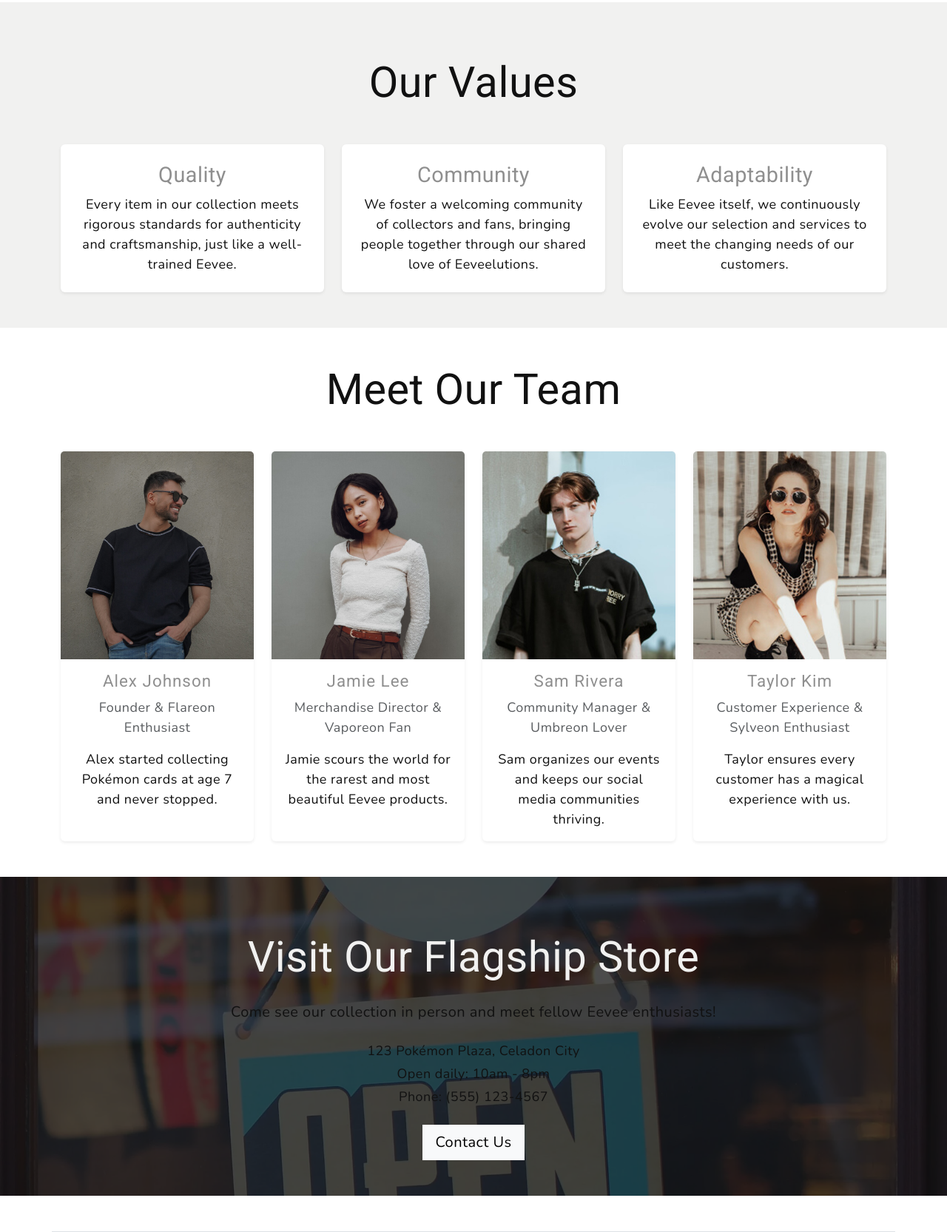
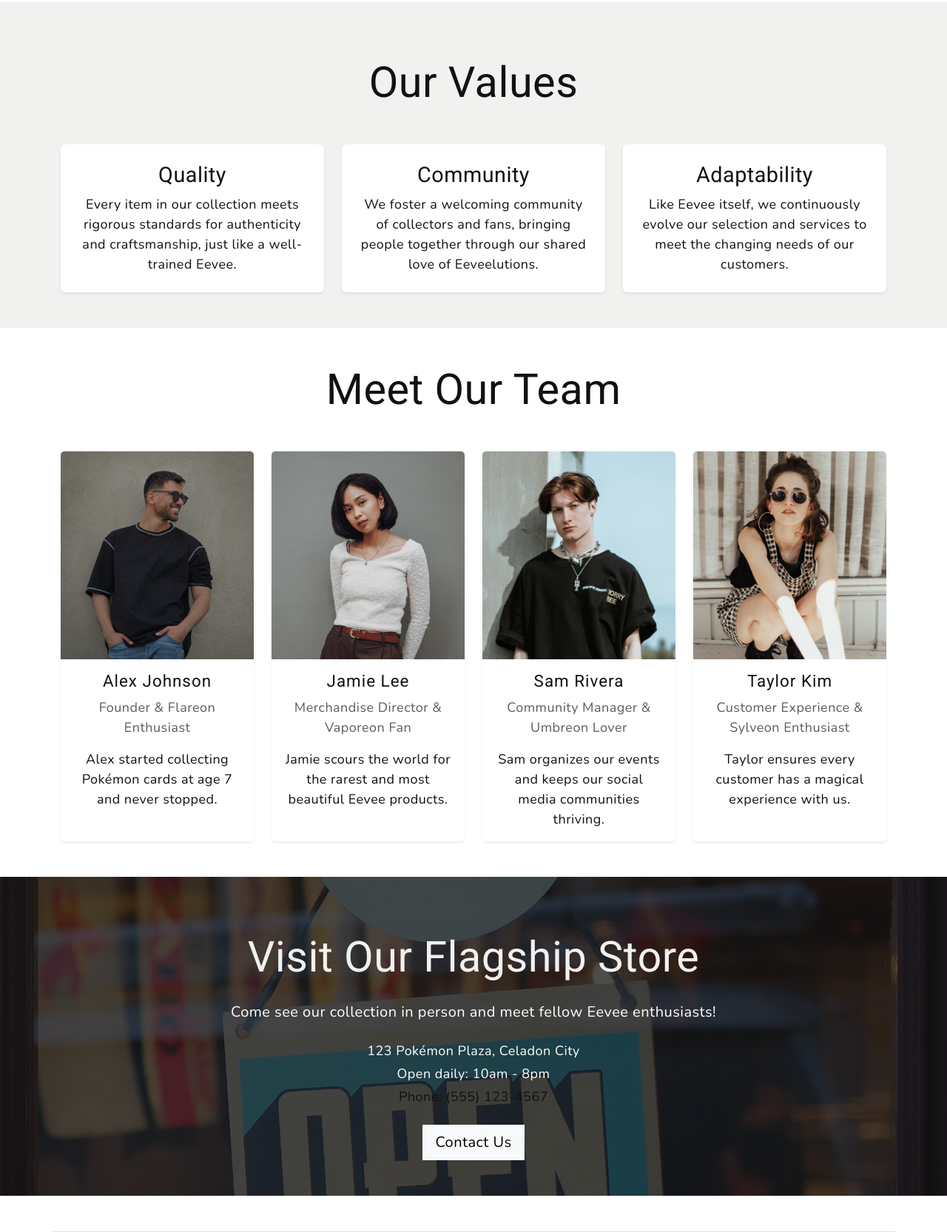
Before and after one commit to JaimieHemmings/eevee-emporium, a Django app: page /about/ in a window 1280 px wide. Shown: the part 1160-2825 px from the top of the page at 74% size. Run offline with Django 4.2, Linux system fonts and the light colour scheme; data that the repository does not hold is empty; parts of the project's set-up code (start-up, migrations or seed data) failed here and were passed over.

Commit message:
update: accessibility changes

```diff
--- a/static/css/style.css
+++ b/static/css/style.css
@@ -1068,6 +1068,8 @@ a {
 
 .testimonials .review-title {
   font-size: 14px;
+  color: #111;
+  font-weight: 700;
 }
 
 .testimonial-swiper .swiper-slide {
@@ -1691,3 +1693,7 @@ form p {
 p {
   color: #111;
 }
+
+.product-button a {
+  color: #111;
+}
--- a/store/templates/about.html
+++ b/store/templates/about.html
@@ -10,7 +10,7 @@
   <div class="container-fluid px-0 mb-5 position-relative">
       <div class="text-center text-white">
         <h1 class="display-4 fw-bold">About Eevee Emporium</h1>
-        <p class="lead">Bringing the magic of Eeveelutions to trainers everywhere</p>
+        <p class="lead text-white">Bringing the magic of Eeveelutions to trainers everywhere</p>
       </div>
   </div>
 </section>
@@ -38,7 +38,7 @@
         <div class="col-md-4">
           <div class="card h-100 border-0 shadow-sm">
             <div class="card-body text-center p-4">
-              <h3 class="h4 card-title">Quality</h3>
+              <h3 class="h4 card-title text-black">Quality</h3>
               <p class="card-text">Every item in our collection meets rigorous standards for authenticity and craftsmanship, just like a well-trained Eevee.</p>
             </div>
           </div>
@@ -46,7 +46,7 @@
         <div class="col-md-4">
           <div class="card h-100 border-0 shadow-sm">
             <div class="card-body text-center p-4">
-              <h3 class="h4 card-title">Community</h3>
+              <h3 class="h4 card-title text-black">Community</h3>
               <p class="card-text">We foster a welcoming community of collectors and fans, bringing people together through our shared love of Eeveelutions.</p>
             </div>
           </div>
@@ -54,7 +54,7 @@
         <div class="col-md-4">
           <div class="card h-100 border-0 shadow-sm">
             <div class="card-body text-center p-4">
-              <h3 class="h4 card-title">Adaptability</h3>
+              <h3 class="h4 card-title text-black">Adaptability</h3>
               <p class="card-text">Like Eevee itself, we continuously evolve our selection and services to meet the changing needs of our customers.</p>
             </div>
           </div>
@@ -71,7 +71,7 @@
         <div class="card h-100 border-0 shadow-sm">
           <img src="{% static 'images/people/Alex.jpg' %}" class="card-img-top" alt="Team Member">
           <div class="card-body text-center">
-            <h5 class="card-title">Alex Johnson</h5>
+            <h5 class="card-title text-black">Alex Johnson</h5>
             <p class="text-muted">Founder & Flareon Enthusiast</p>
             <p class="card-text">Alex started collecting Pokémon cards at age 7 and never stopped.</p>
           </div>
@@ -81,7 +81,7 @@
         <div class="card h-100 border-0 shadow-sm">
           <img src="{% static 'images/people/Jamie.jpg' %}" class="card-img-top" alt="Team Member">
           <div class="card-body text-center">
-            <h5 class="card-title">Jamie Lee</h5>
+            <h5 class="card-title text-black">Jamie Lee</h5>
             <p class="text-muted">Merchandise Director & Vaporeon Fan</p>
             <p class="card-text">Jamie scours the world for the rarest and most beautiful Eevee products.</p>
           </div>
@@ -91,7 +91,7 @@
         <div class="card h-100 border-0 shadow-sm">
           <img src="{% static 'images/people/Sam.jpg' %}" class="card-img-top" alt="Team Member">
           <div class="card-body text-center">
-            <h5 class="card-title">Sam Rivera</h5>
+            <h5 class="card-title text-black">Sam Rivera</h5>
             <p class="text-muted">Community Manager & Umbreon Lover</p>
             <p class="card-text">Sam organizes our events and keeps our social media communities thriving.</p>
           </div>
@@ -101,7 +101,7 @@
         <div class="card h-100 border-0 shadow-sm">
           <img src="{% static 'images/people/Taylor.jpg' %}" class="card-img-top" alt="Team Member">
           <div class="card-body text-center">
-            <h5 class="card-title">Taylor Kim</h5>
+            <h5 class="card-title text-black">Taylor Kim</h5>
             <p class="text-muted">Customer Experience & Sylveon Enthusiast</p>
             <p class="card-text">Taylor ensures every customer has a magical experience with us.</p>
           </div>
@@ -120,13 +120,13 @@
         <div class="position-absolute bg-black opacity-75 top-0 start-0 w-100 h-100"></div>
         <div class="container text-center position-relative z-2">
             <h2 class="mb-4">Visit Our Flagship Store</h2>
-            <p class="lead mb-4">Come see our collection in person and meet fellow Eevee enthusiasts!</p>
+            <p class="lead mb-4 text-white">Come see our collection in person and meet fellow Eevee enthusiasts!</p>
             <address class="mb-4">
-                <p class="mb-1">123 Pokémon Plaza, Celadon City</p>
-                <p class="mb-1">Open daily: 10am - 8pm</p>
+                <p class="mb-1 text-white">123 Pokémon Plaza, Celadon City</p>
+                <p class="mb-1 text-white">Open daily: 10am - 8pm</p>
                 <p>Phone: (555) 123-4567</p>
             </address>
-            <a href="#" class="btn btn-light btn-lg">Contact Us</a>
+            <a href="{% url 'contact' %}" class="btn btn-light btn-lg">Contact Us</a>
         </div>
     </section>
 {% endblock %}
```
